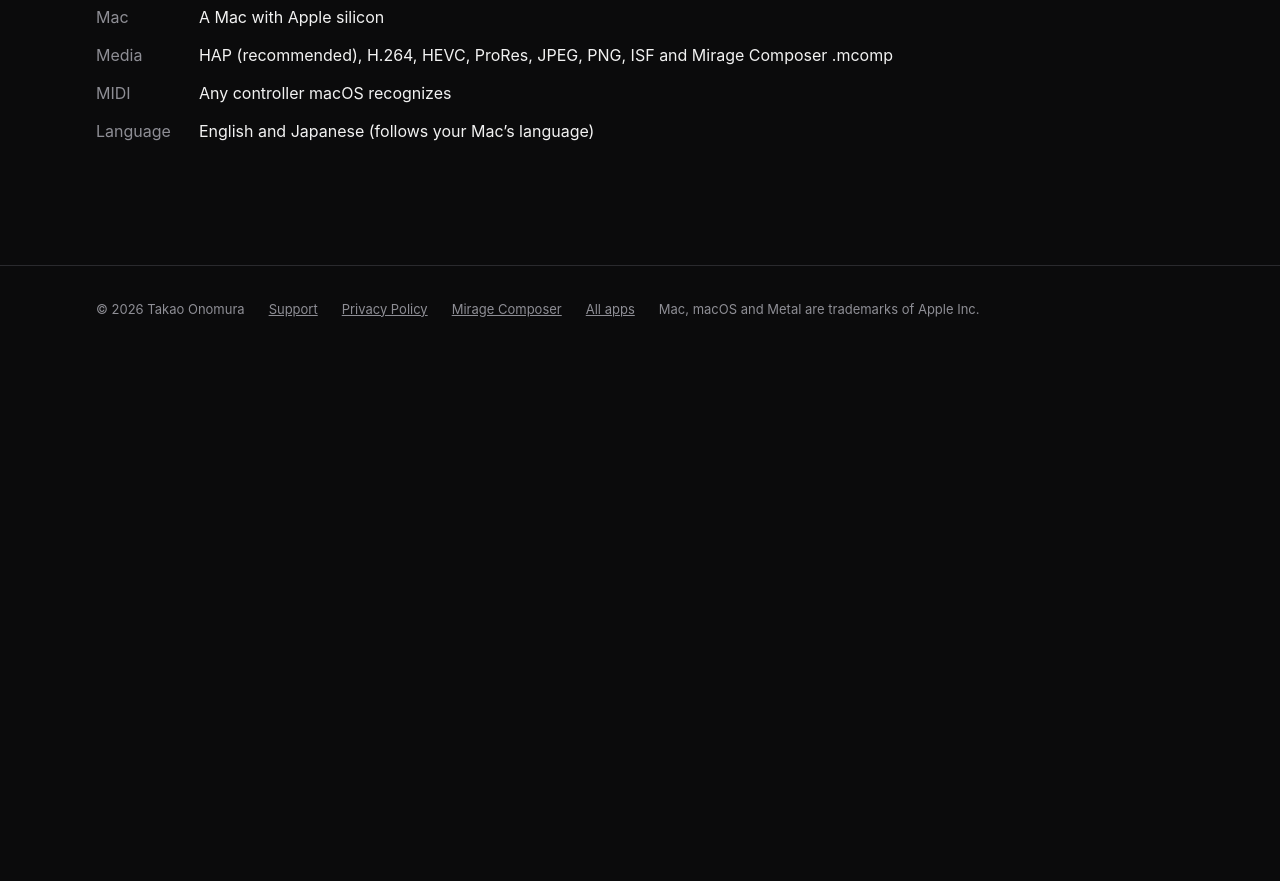
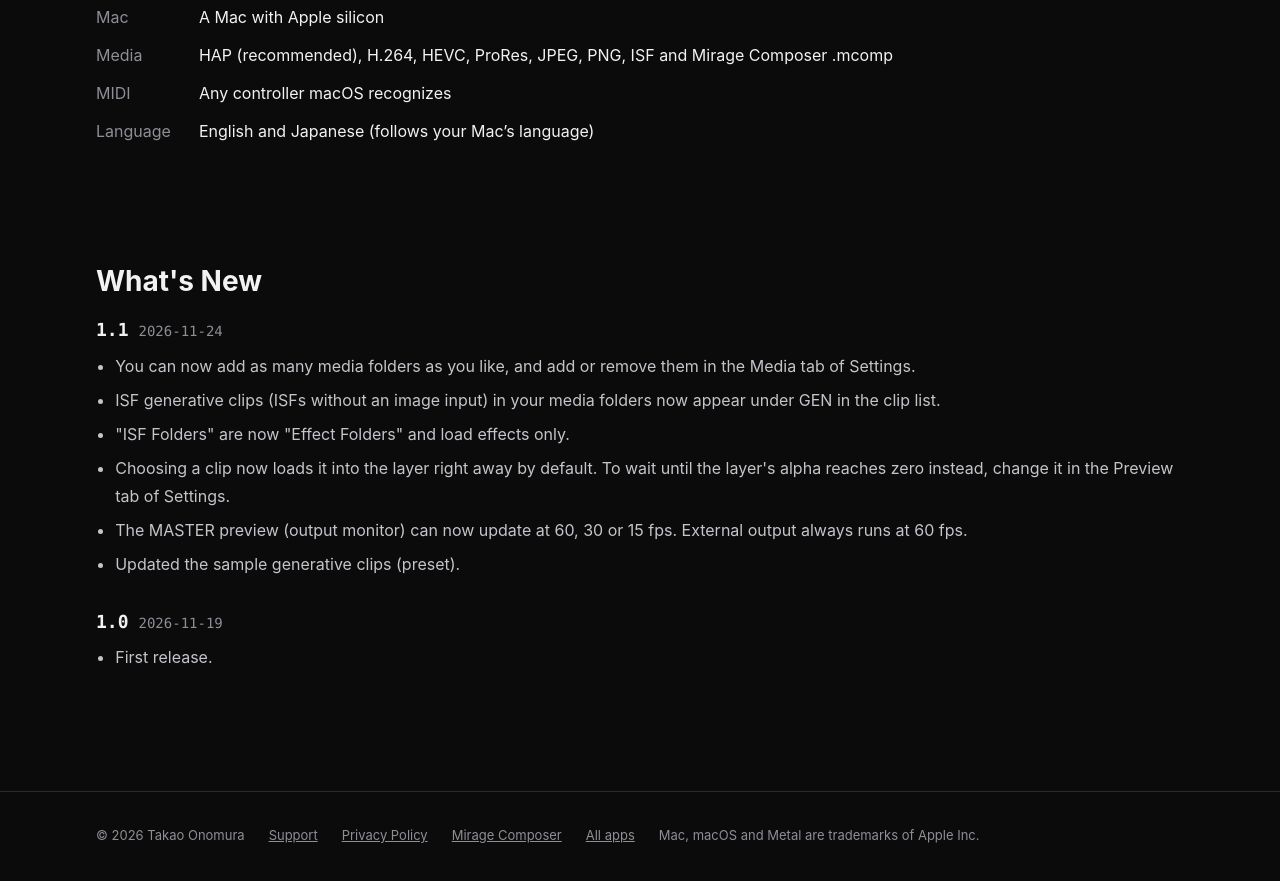
Before and after one commit to onomuta/onomuta.github.io, a plain HTML site: page onomflow/index.html in a window 1280 px wide. Shown: the part 7025-7906 px from the top of the page. Before the commit the page ends 7393 px from the top, so only its background shows below. Drawn offline with Linux system fonts and the light colour scheme.

Commit message:
Add a What's New section with ONOM FLOW 1.1 and 1.0
Co-Authored-By: Claude Opus 5.5 <noreply@anthropic.com>

```diff
--- a/onomflow/index.html
+++ b/onomflow/index.html
@@ -179,6 +179,11 @@
   dl.spec { display: grid; grid-template-columns: max-content 1fr; gap: 10px 28px; margin: 0; }
   dl.spec dt { color: var(--muted); }
   dl.spec dd { margin: 0; }
+  .release + .release { margin-top: 32px; }
+  .release h3 { font: 700 18px/1.3 var(--mono); margin: 0 0 10px; }
+  .release h3 time { color: var(--muted); font-weight: 400; font-size: 14px; margin-left: 10px; }
+  .release ul { margin: 0; padding-left: 1.2em; color: var(--body); }
+  .release li + li { margin-top: 6px; }
 
   footer { margin-top: 120px; border-top: 1px solid var(--rule); padding: 32px 0 48px; color: var(--muted); font-size: 13px; }
   footer .wrap { display: flex; flex-wrap: wrap; gap: 8px 24px; }
@@ -504,6 +509,37 @@
       </dl>
     </div>
   </section>
+
+  <section class="pricing" id="changelog">
+    <div class="wrap">
+      <h2 class="spec-title" lang="ja">更新履歴</h2>
+      <h2 class="spec-title" lang="en">What's New</h2>
+      <div class="release">
+        <h3>1.1<time datetime="2026-11-24">2026-11-24</time></h3>
+        <ul lang="ja">
+          <li>素材フォルダをいくつでも足せるようになりました。設定の「素材」タブで、足す・外すができます。</li>
+          <li>素材フォルダに入れた ISF のジェネ素材（画像の入力を持たない ISF）も、素材一覧の GEN に並ぶようになりました。</li>
+          <li>「ISFフォルダ」は「エフェクトフォルダ」になり、エフェクトだけを読むようになりました。</li>
+          <li>素材を選ぶと、すぐレイヤーに入るのが標準になりました。alpha が 0 になるまで待つ動きに戻したいときは、設定の「プレビュー」で切り替えられます。</li>
+          <li>MASTER のプレビュー（出力モニター）の更新頻度を、60・30・15fps から選べるようになりました。外部出力は常に 60fps です。</li>
+          <li>サンプルのジェネ素材（preset）を更新しました。</li>
+        </ul>
+        <ul lang="en">
+          <li>You can now add as many media folders as you like, and add or remove them in the Media tab of Settings.</li>
+          <li>ISF generative clips (ISFs without an image input) in your media folders now appear under GEN in the clip list.</li>
+          <li>"ISF Folders" are now "Effect Folders" and load effects only.</li>
+          <li>Choosing a clip now loads it into the layer right away by default. To wait until the layer's alpha reaches zero instead, change it in the Preview tab of Settings.</li>
+          <li>The MASTER preview (output monitor) can now update at 60, 30 or 15 fps. External output always runs at 60 fps.</li>
+          <li>Updated the sample generative clips (preset).</li>
+        </ul>
+      </div>
+      <div class="release">
+        <h3>1.0<time datetime="2026-11-19">2026-11-19</time></h3>
+        <ul lang="ja"><li>最初のリリース。</li></ul>
+        <ul lang="en"><li>First release.</li></ul>
+      </div>
+    </div>
+  </section>
 </main>
 
 <footer>
```
